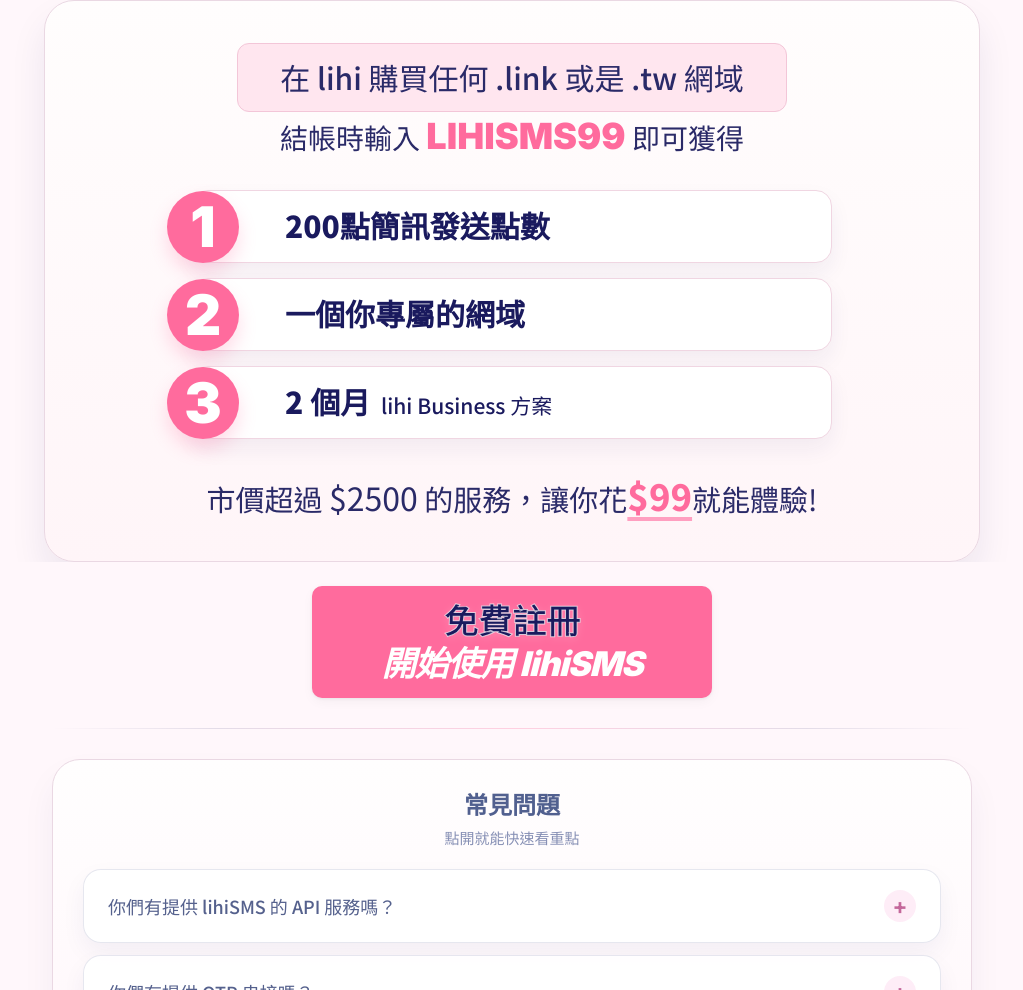
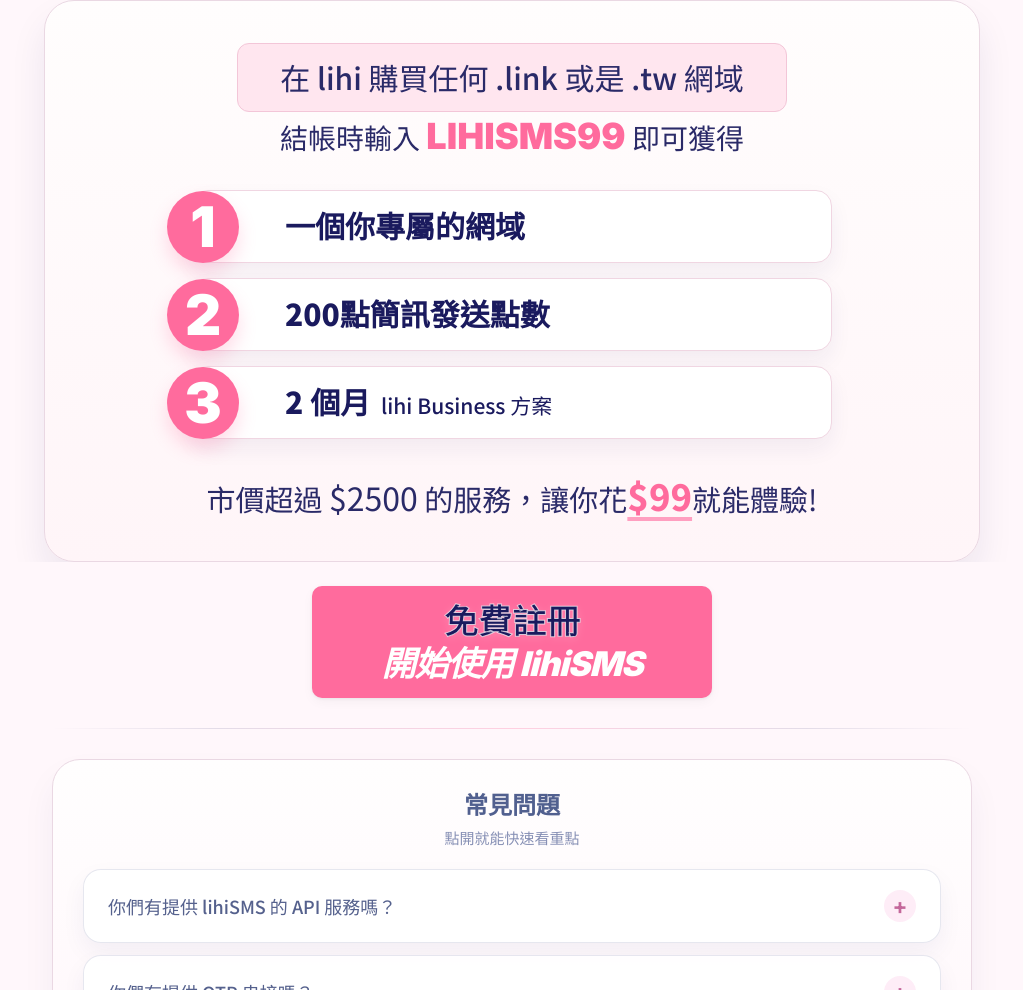
Before and after one commit to JardiniTsai168/lihisms-mirror, a plain HTML site: page preview-brand/index.html in a window 1280 px wide. Shown: the part 2397-3387 px from the top of the page, without its empty margins (128-1151 px from the left). Drawn offline with Linux system fonts and the light colour scheme.

Commit message:
Swap preview-brand gift item order

```diff
--- a/preview-brand/index.html
+++ b/preview-brand/index.html
@@ -518,8 +518,8 @@ button{font-family:inherit}
 <div class="promo-pill">在 lihi 購買任何 .link 或是 .tw 網域</div>
 <div class="promo-code">結帳時輸入 <strong>LIHISMS99</strong> 即可獲得</div>
 <div class="gift-list">
-<div class="gift-item"><span class="num">1</span>200點簡訊發送點數</div>
-<div class="gift-item"><span class="num">2</span>一個你專屬的網域</div>
+<div class="gift-item"><span class="num">1</span>一個你專屬的網域</div>
+<div class="gift-item"><span class="num">2</span>200點簡訊發送點數</div>
 <div class="gift-item"><span class="num">3</span>2 個月 <small>lihi Business 方案</small></div>
 </div>
 <p class="promo-foot">市價超過 <span class="promo-base-price">$2500</span> 的服務，讓你花<strong class="promo-price">$99</strong>就能體驗!</p>
```
